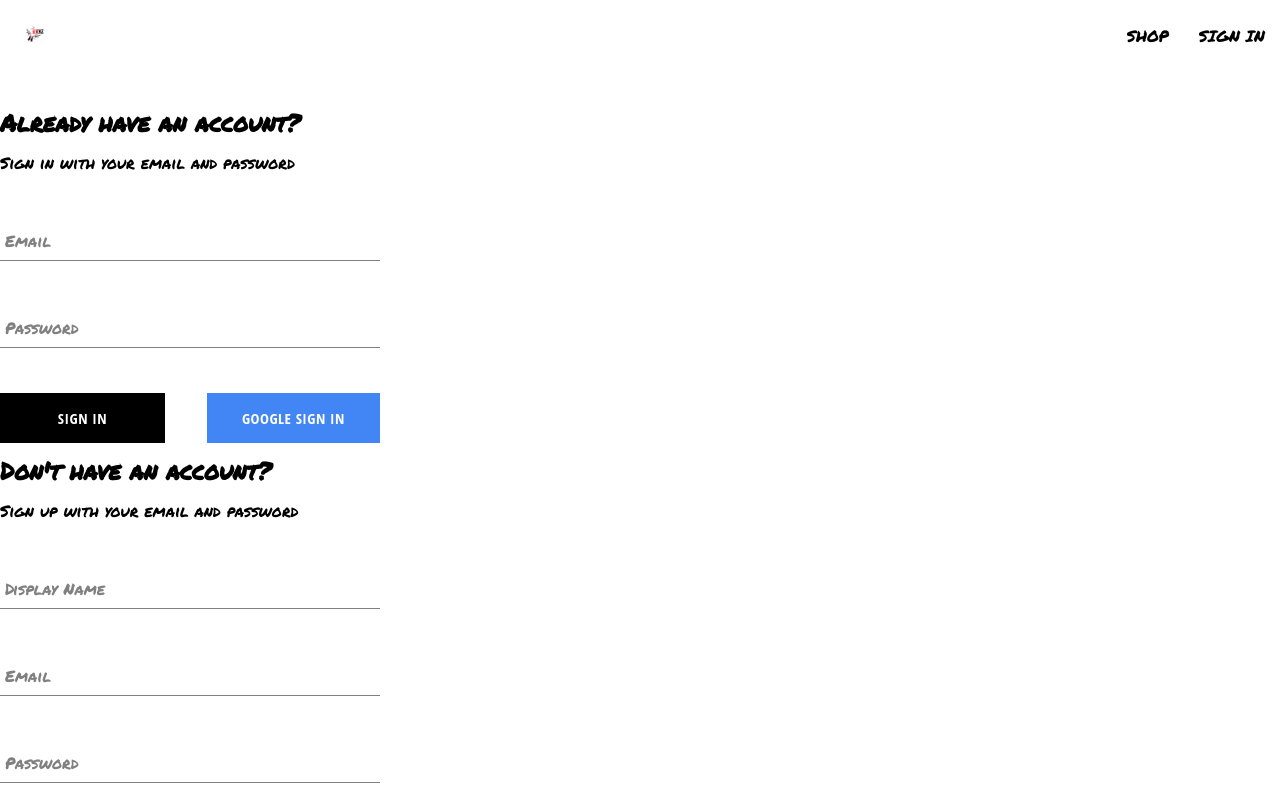
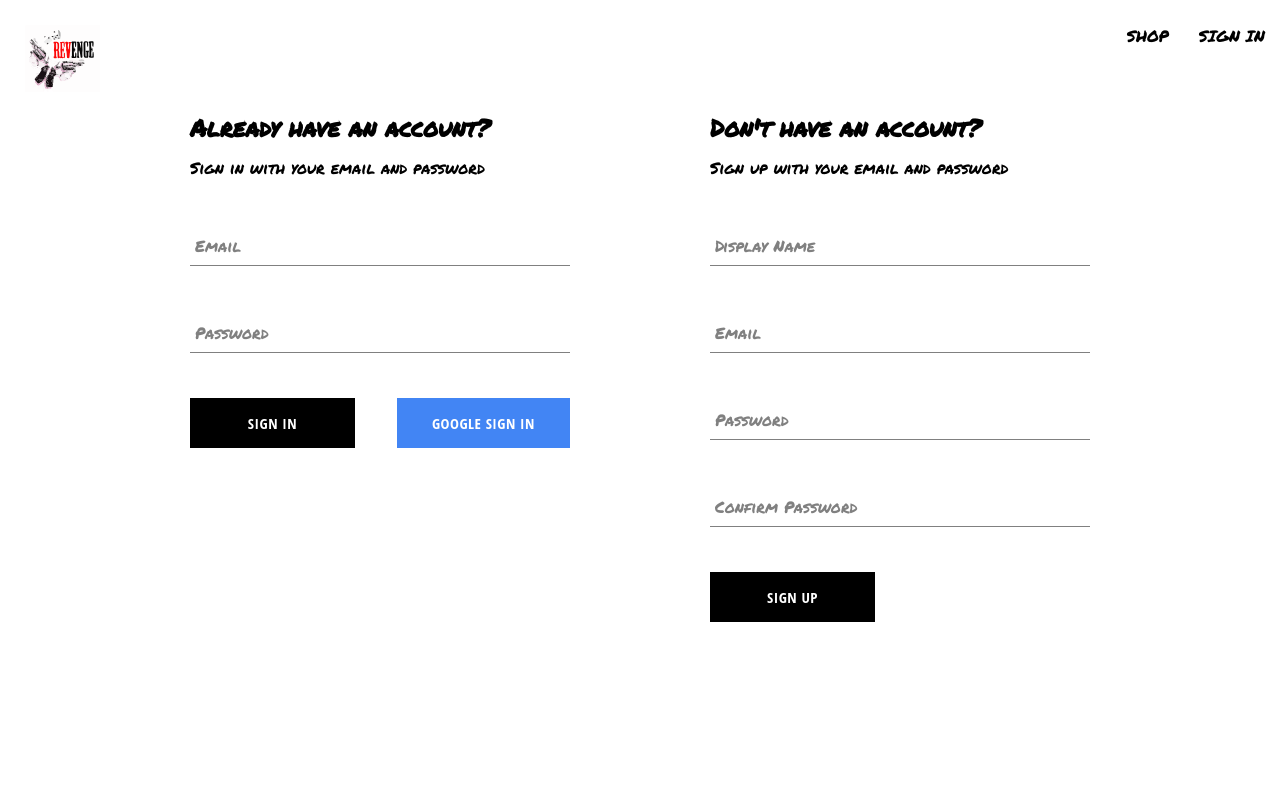
Before and after one commit to P5o0j/timr, a React (Create React App) app: page /auth in a window 1280 px wide. Shown: the top 800 px of the page. Built offline with nearby package versions, Linux system fonts and the light colour scheme; no server answers.

Commit message:
sign in and sogn out logic

```diff
--- a/src/routes/authentication/authentication.component.jsx
+++ b/src/routes/authentication/authentication.component.jsx
@@ -1,5 +1,6 @@
 import SignUpForm from "../../components/sign-up-form/sign-up-form.component";
 import SignInForm from "../../components/sign-in-form/sign-in-form.component";
+import "./authentication.styles.scss";
 
 //import "./authentication.styles.scss";
 
--- /dev/null
+++ b/src/routes/authentication/authentication.styles.scss
@@ -0,0 +1,6 @@
+.authentication-container {
+  display: flex;
+  width: 900px;
+  justify-content: space-between;
+  margin: 30px auto;
+}
--- a/src/routes/navigation/navigation.style.scss
+++ b/src/routes/navigation/navigation.style.scss
@@ -7,7 +7,7 @@
 
   .logo-container {
     height: 100%;
-    width: 70px;
+    width: 125px;
     padding: 25px;
   }
 
```
